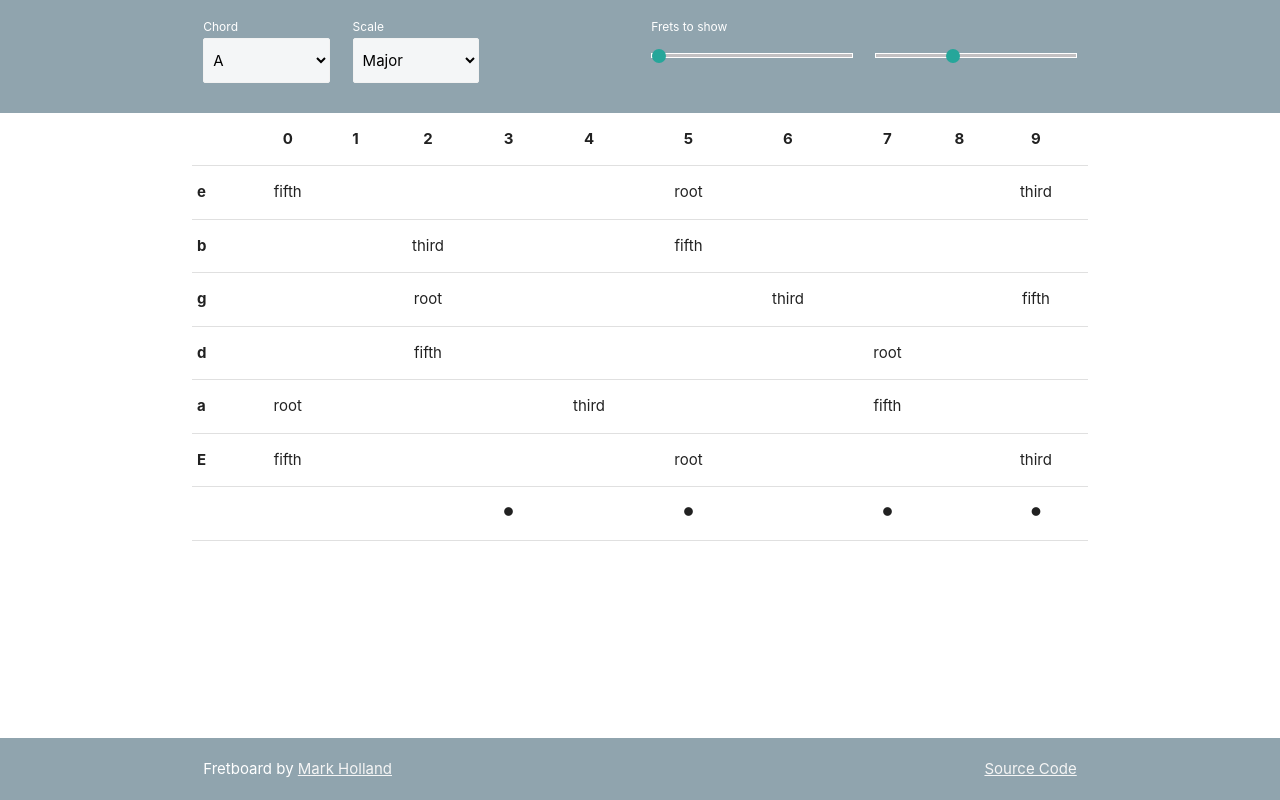
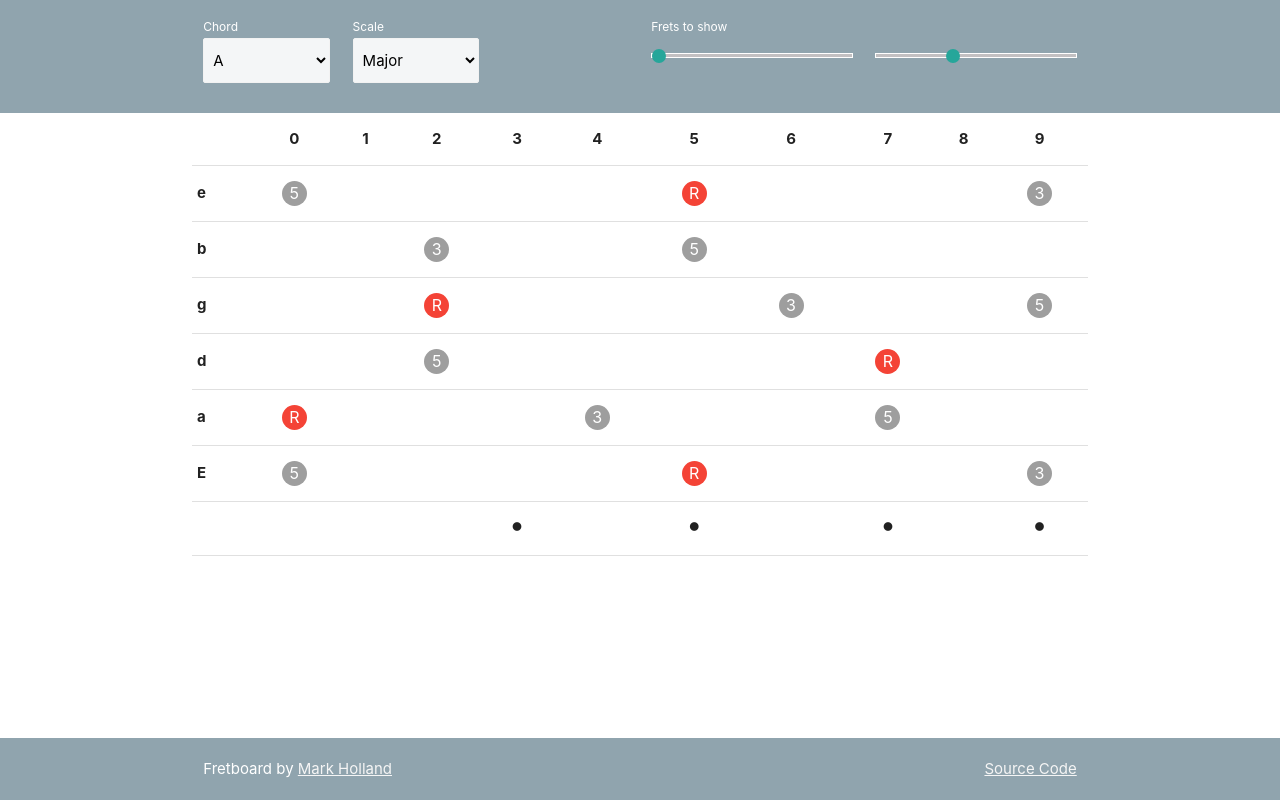
Before and after one commit to allegromanontroppo/fretboard, a React (Create React App) app: page / in a window 1280 px wide. Built offline with nearby package versions, Linux system fonts and the light colour scheme.

Commit message:
Colourise fret dots. Use ♭3 nomenclature.

```diff
--- a/package.json
+++ b/package.json
@@ -6,10 +6,12 @@
     "@testing-library/jest-dom": "^5.11.5",
     "@testing-library/react": "^11.1.0",
     "@testing-library/user-event": "^12.1.10",
+    "@types/classnames": "^2.2.11",
     "@types/jest": "^26.0.15",
     "@types/node": "^12.19.3",
     "@types/react": "^16.9.55",
     "@types/react-dom": "^16.9.9",
+    "classnames": "^2.2.6",
     "materialize-css": "^1.0.0-rc.2",
     "node-sass": "^4.14.1",
     "react": "^17.0.1",
--- a/src/app/fret.tsx
+++ b/src/app/fret.tsx
@@ -1,4 +1,5 @@
 import React, { useContext } from "react";
+import classNames from "classnames";
 
 import ToneCalculator from "../logic/tone-calculator";
 
@@ -12,7 +13,14 @@ interface Props {
 function Fret({ note }: Props) {
   const toneCalculator = new ToneCalculator(note, useContext(ChordContext), useContext(ScaleContext));
 
-  return <>{toneCalculator.chordTone}</>;
+  const $dot = (() => {
+    const chordTone = toneCalculator.chordTone;
+    if (chordTone) {
+      return <span className={classNames("tone", { root: toneCalculator.isRootNote })}>{chordTone}</span>;
+    }
+  })();
+
+  return <>{$dot}</>;
 }
 
 export default Fret;
--- a/src/logic/scale.ts
+++ b/src/logic/scale.ts
@@ -6,7 +6,25 @@ enum Scale {
   m7 = 'm7',
 };
 
-const semiTones = {
+enum Tone {
+  Root = 'R',
+  FlatThird = '♭3',
+  Third = '3',
+  Fifth = '5',
+  FlatSeventh = '♭7',
+  Seventh = '7',
+};
+
+const semiTonesFromRootNote: { [key: number]: Tone } = {
+  0: Tone.Root,
+  3: Tone.FlatThird,
+  4: Tone.Third,
+  7: Tone.Fifth,
+  10: Tone.FlatSeventh,
+  11: Tone.Seventh,
+};
+
+const scaleTones = {
   [Scale.Major]: {
     chordTones: [0, 4, 7],
   },
@@ -24,14 +42,5 @@ const semiTones = {
   },
 };
 
-const chordTones: { [key: number]: string } = {
-  0: 'root',
-  3: 'flat third',
-  4: 'third',
-  7: 'fifth',
-  10: 'flat seventh',
-  11: 'seventh',
-};
-
 export default Scale;
-export { semiTones, chordTones };
+export { Tone, semiTonesFromRootNote, scaleTones };
--- a/src/logic/tone-calculator.ts
+++ b/src/logic/tone-calculator.ts
@@ -1,37 +1,33 @@
 
 import Note, { notesArray } from "./note";
-import Scale, { semiTones, chordTones } from "./scale";
+import Scale, { semiTonesFromRootNote, scaleTones, Tone } from "./scale";
 
 class ToneCalculator {
-  private semiToneOfChord: number;
+  private semiTonesFromRootNote: number;
 
   constructor(
-    private note: string,
-    private chord: Note,
+    note: string,
+    chord: Note,
     private scale: Scale) {
 
     const noteSemiTonesFromA = notesArray.indexOf(note.toUpperCase());
-    const chordSemiTonesFromA = notesArray.indexOf(chord.toUpperCase());
+    const chordRootSemiTonesFromA = notesArray.indexOf(chord.toUpperCase());
 
-    this.semiToneOfChord = (12 + (noteSemiTonesFromA - chordSemiTonesFromA)) % 12
+    this.semiTonesFromRootNote = (12 + (noteSemiTonesFromA - chordRootSemiTonesFromA)) % 12;
   }
 
   get chordTone() {
-    // return this.semiToneOfChord;
-    return this.chordTones.includes(this.semiToneOfChord)
-      ? chordTones[this.semiToneOfChord]
+    return this.hasChordTone
+      ? semiTonesFromRootNote[this.semiTonesFromRootNote]
       : null;
   }
 
-  get semiTone() {
-    return this.semiToneOfChord;
-    // const index = (this.semiTonesFromA + this.chord) % 12;
-
-    // return index
+  get isRootNote() {
+    return this.chordTone === Tone.Root;
   }
 
-  get chordTones() {
-    return semiTones[this.scale].chordTones;
+  private get hasChordTone() {
+    return scaleTones[this.scale].chordTones.includes(this.semiTonesFromRootNote);
   }
 }
 
--- a/src/styles/index.scss
+++ b/src/styles/index.scss
@@ -37,6 +37,21 @@ main {
   flex: 1 0 auto;
 }
 
+.tone {
+  @extend .grey;
+  @extend .white-text;
+
+  height: 25px;
+  width: 25px;
+  border-radius: 50%;
+  display: inline-block;
+  font-size: medium;
+
+  &.root {
+    @extend .red;
+  }
+}
+
 .dot .material-icons {
   font-size: small;
 }
```
Also changed, not shown: 1 other file (tests, documents, lock files or other folders).
